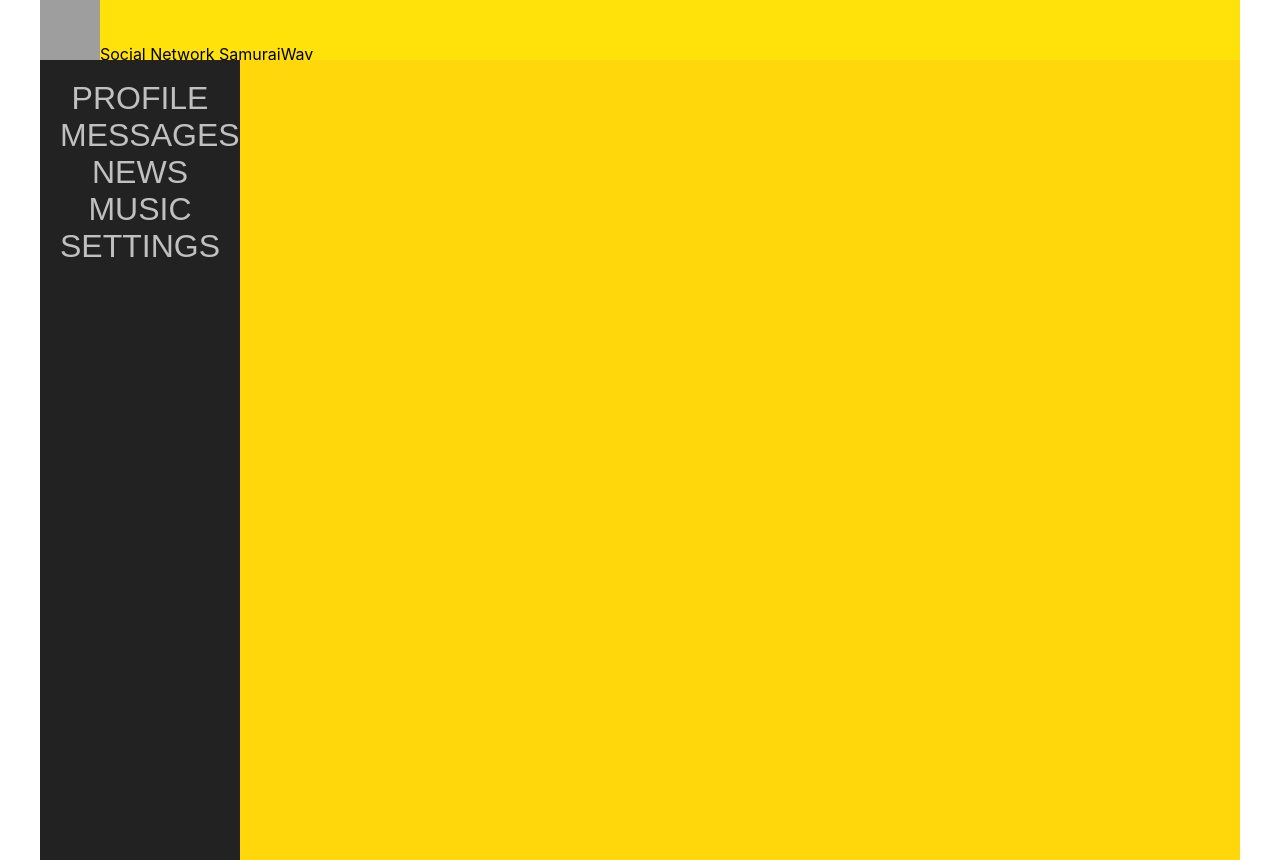
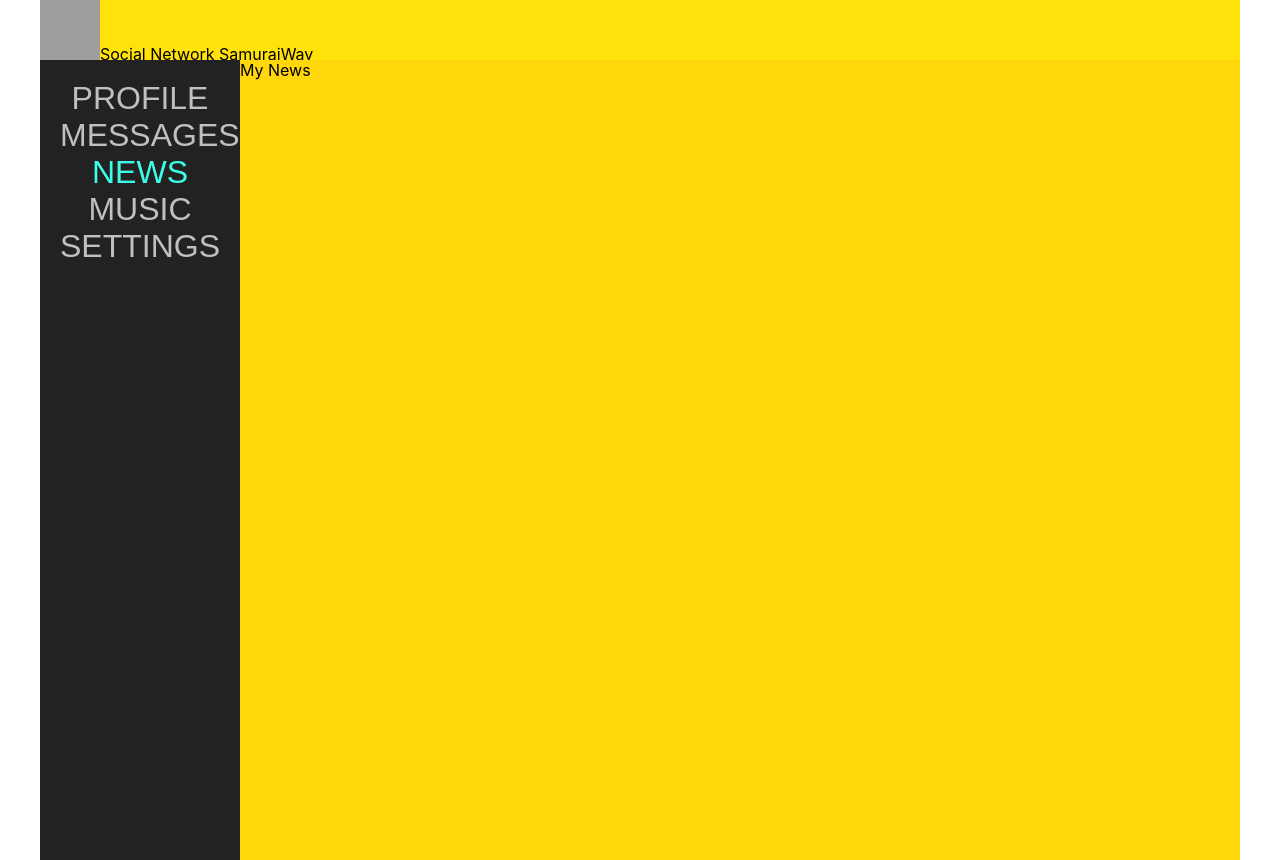
Before and after one commit to GST-Slava/samurai-way-main, a React (Create React App) app: page /news in a window 1280 px wide. Built offline with nearby package versions, Linux system fonts and the light colour scheme; grey boxes are pictures that could not be loaded.

Commit message:
add components + refactor css style navbar activeLink

```diff
--- a/src/App.tsx
+++ b/src/App.tsx
@@ -4,7 +4,10 @@ import {Navbar} from "./components/Navbar/Navbar";
 import {Header} from "./components/Header/Header";
 import {Profile} from "./components/Profile/Profile";
 import {Dialogs} from "./components/Dialogs/Dialogs";
-import {BrowserRouter, Route} from "react-router-dom";
+import {BrowserRouter, Route, Switch} from "react-router-dom";
+import {News} from "./components/News/News";
+import {Music} from './components/Music/Music';
+import {Settings} from './components/Settings/Settings';
 
 
 export const App = () => {
@@ -13,10 +16,15 @@ export const App = () => {
             <div className="app-wrapper">
                 <Header/>
                 <Navbar/>
-                <div className='app-wrapper-content'>
-                    <Route path='/dialogs' render={() => <Dialogs/>}/>
-                    <Route path='/profile' render={() => <Profile/>}/>
-                </div>
+                <Switch>
+                    <div className='app-wrapper-content'>
+                        <Route path='/profile' render={() => <Profile/>}/>
+                        <Route path='/dialogs' render={() => <Dialogs/>}/>
+                        <Route path='/news' render={() => <News/>}/>
+                        <Route path='/music' render={() => <Music/>}/>
+                        <Route path='/settings' render={() => <Settings/>}/>
+                    </div>
+                </Switch>
             </div>
         </BrowserRouter>
     );
--- /dev/null
+++ b/src/components/Music/Music.tsx
@@ -0,0 +1,9 @@
+import React from 'react';
+
+export const Music = () => {
+    return (
+        <>
+            <div>My Music</div>
+        </>
+    )
+}
--- a/src/components/Navbar/Navbar.module.css
+++ b/src/components/Navbar/Navbar.module.css
@@ -31,7 +31,7 @@
 }
 
 .item a.activeLink {
-    color: gold;
+    color: #3bffe8;
 }
 
 .item a:hover {
--- a/src/components/Navbar/Navbar.tsx
+++ b/src/components/Navbar/Navbar.tsx
@@ -6,19 +6,19 @@ export const Navbar = () => {
     return (
         <nav className={cs.nav}>
             <div className={cs.item}>
-                <NavLink to='/profile' activeClassName={cs.item} data-text='Profile'>Profile</NavLink>
+                <NavLink to='/profile' data-text='Profile' activeClassName={cs.activeLink}>Profile</NavLink>
             </div>
             <div className={`${cs.item} ${cs.activeLink}`}>
-                <NavLink to='/dialogs' activeClassName={cs.item} data-text='Messages'>Messages</NavLink>
+                <NavLink to='/dialogs' data-text='Messages' activeClassName={cs.activeLink}>Messages</NavLink>
             </div>
             <div className={`${cs.item} ${cs.activeLink}`}>
-                <NavLink to='/news' activeClassName={cs.item} data-text='News'>News</NavLink>
+                <NavLink to='/news' data-text='News' activeClassName={cs.activeLink}>News</NavLink>
             </div>
             <div className={`${cs.item} ${cs.activeLink}`}>
-                <NavLink to='/music' activeClassName={cs.item} data-text='Music'>Music</NavLink>
+                <NavLink to='/music' data-text='Music' activeClassName={cs.activeLink}>Music</NavLink>
             </div>
             <div className={`${cs.item} ${cs.activeLink}`}>
-                <NavLink to='/settings' activeClassName={cs.item} data-text='Settings'>Settings</NavLink>
+                <NavLink to='/settings' data-text='Settings' activeClassName={cs.activeLink}>Settings</NavLink>
             </div>
         </nav>
     )
--- /dev/null
+++ b/src/components/News/News.tsx
@@ -0,0 +1,9 @@
+import React from 'react';
+
+export const News = () => {
+    return (
+        <>
+            <div>My News</div>
+        </>
+    )
+}
--- a/src/components/Profile/MyPosts/MyPosts.tsx
+++ b/src/components/Profile/MyPosts/MyPosts.tsx
@@ -2,22 +2,27 @@ import React from "react";
 import cs from './MyPosts.module.css';
 import {Post} from "./Post/Post";
 
-
-type postsDataType = {
-    id: number,
-    message: string,
+type PostsDataType = {
+    posts: Array<PostsPropsType>
+    message: string
     likesCount: number
 }
 
-export const MyPosts: React.FC<postsDataType> = (props) => {
+type PostsPropsType = {
+    message: string
+    likesCount: number
+}
 
-    let posts = [
-        {message: 'Uh no', likesCount: 12},
-        {message: 'Hi', likesCount: 10},
-        {message: 'Hello', likesCount: 9}
-    ]
+let posts = [
+    {message: 'Uh no ', likesCount: 12},
+    {message: 'Hi ', likesCount: 10},
+    {message: 'Hello ', likesCount: 9}
+]
 
-    let postsElement = posts.map(p => <Post message={p.message} likesCount={p.likesCount}/>)
+let postsElement = posts.map((p) => <Post message={p.message} likesCount={p.likesCount}/>)
+
+export const MyPosts: React.FC<PostsDataType> = (props) => {
+
 
     return (
         <div className={cs.postsBlock}>
--- a/src/components/Profile/MyPosts/Post/Post.tsx
+++ b/src/components/Profile/MyPosts/Post/Post.tsx
@@ -4,6 +4,7 @@ import cs from './Post.module.css';
 
 type PostType = {
     message: string
+    likesCount: number
 }
 
 export const Post: React.FC<PostType> = (props) => {
--- a/src/components/Profile/Profile.tsx
+++ b/src/components/Profile/Profile.tsx
@@ -2,6 +2,7 @@ import React from "react";
 import cs from './Profile.module.css'
 import {ProfileInfo} from "./ProfileInfo/ProfileInfo";
 import {MyPosts} from "./MyPosts/MyPosts";
+import {Post} from "./MyPosts/Post/Post";
 
 
 export const Profile = () => {
--- /dev/null
+++ b/src/components/Settings/Settings.tsx
@@ -0,0 +1,9 @@
+import React from 'react';
+
+export const Settings = () => {
+    return (
+        <>
+            <div>My Settings</div>
+        </>
+    )
+}
```
Also changed, not shown: src/components/Dialogs/Dialogs.tsx (+13 -9 lines).
